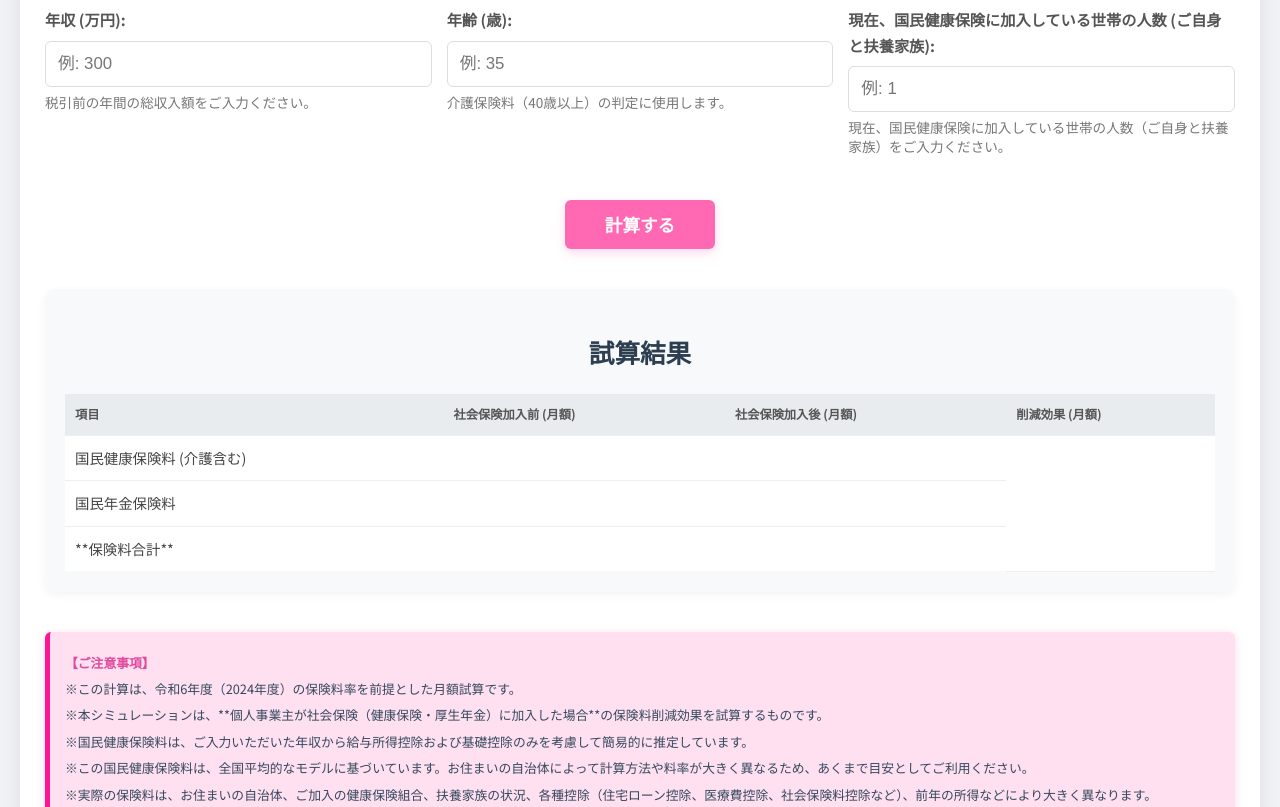
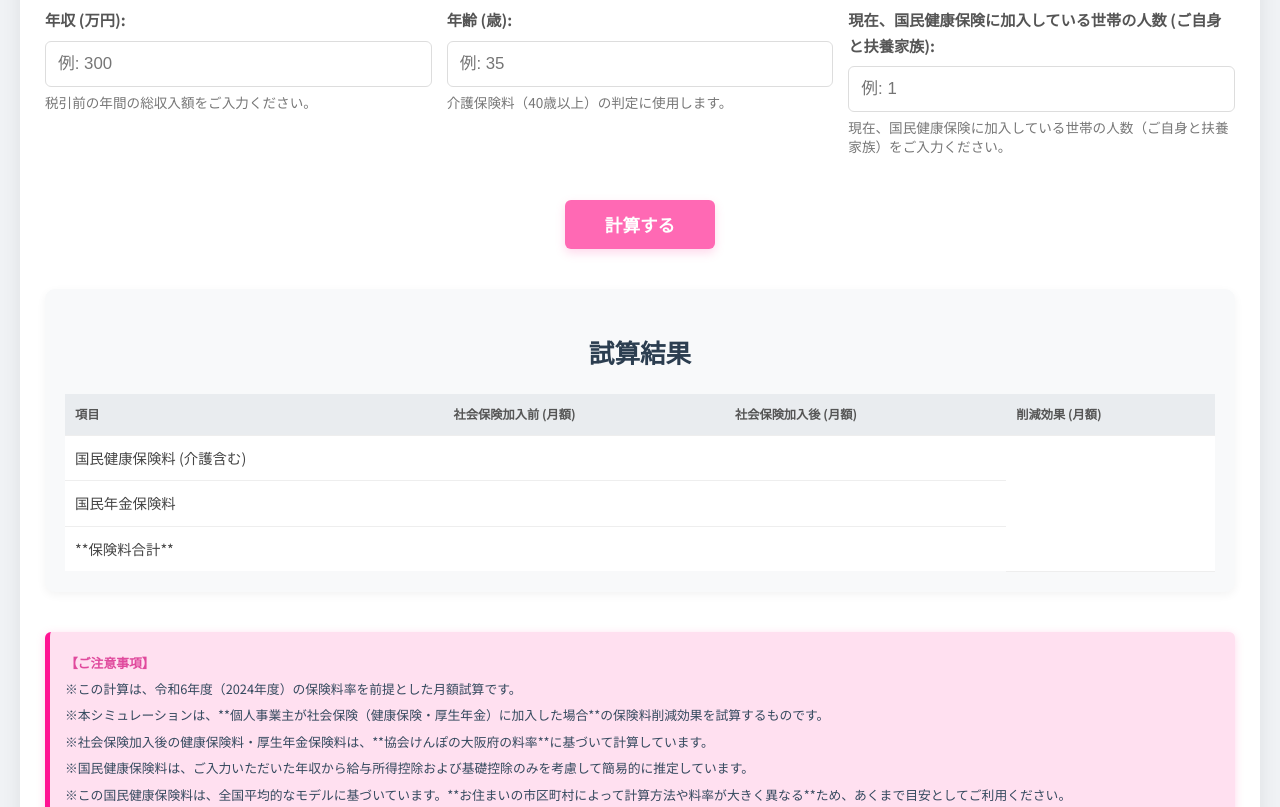
Before and after one commit to activation-inc/activation-tools, a plain HTML site: page index.html in a window 1280 px wide. Shown: the part 145-952 px from the top of the page. Drawn offline with Linux system fonts and the light colour scheme.

Commit message:
Update index.html

```diff
--- a/index.html
+++ b/index.html
@@ -318,12 +318,14 @@
                     <tr>
                         <td>国民健康保険料 (介護含む)</td>
                         <td id="kokuhoBefore"></td>
-                        <td id="kenpoAfter"></td> <td rowspan="3" id="reductionEffect" class="highlight"></td>
+                        <td id="kenpoAfter"></td>
+                        <td rowspan="3" id="reductionEffect" class="highlight"></td>
                     </tr>
                     <tr>
                         <td>国民年金保険料</td>
                         <td id="kokunenBefore"></td>
-                        <td id="kouseiAfter"></td> </tr>
+                        <td id="kouseiAfter"></td>
+                    </tr>
                     <tr>
                         <td>**保険料合計**</td>
                         <td id="totalBefore" class="highlight"></td>
@@ -337,8 +339,9 @@
             <p><strong>【ご注意事項】</strong></p>
             <p>※この計算は、令和6年度（2024年度）の保険料率を前提とした月額試算です。</p>
             <p>※本シミュレーションは、**個人事業主が社会保険（健康保険・厚生年金）に加入した場合**の保険料削減効果を試算するものです。</p>
+            <p>※社会保険加入後の健康保険料・厚生年金保険料は、**協会けんぽの大阪府の料率**に基づいて計算しています。</p>
             <p>※国民健康保険料は、ご入力いただいた年収から給与所得控除および基礎控除のみを考慮して簡易的に推定しています。</p>
-            <p>※この国民健康保険料は、全国平均的なモデルに基づいています。お住まいの自治体によって計算方法や料率が大きく異なるため、あくまで目安としてご利用ください。</p>
+            <p>※この国民健康保険料は、全国平均的なモデルに基づいています。**お住まいの市区町村によって計算方法や料率が大きく異なる**ため、あくまで目安としてご利用ください。</p>
             <p>※実際の保険料は、お住まいの自治体、ご加入の健康保険組合、扶養家族の状況、各種控除（住宅ローン控除、医療費控除、社会保険料控除など）、前年の所得などにより大きく異なります。</p>
             <p>※保険料率は毎年見直されます。</p>
             <p>※社会保険料を最低等級に固定するスキームは、税務上・法務上の専門知識が必要であり、将来の年金受給額や健康保険の給付額にも影響します。必ず専門家（社会保険労務士、税理士など）にご相談ください。</p>
```
